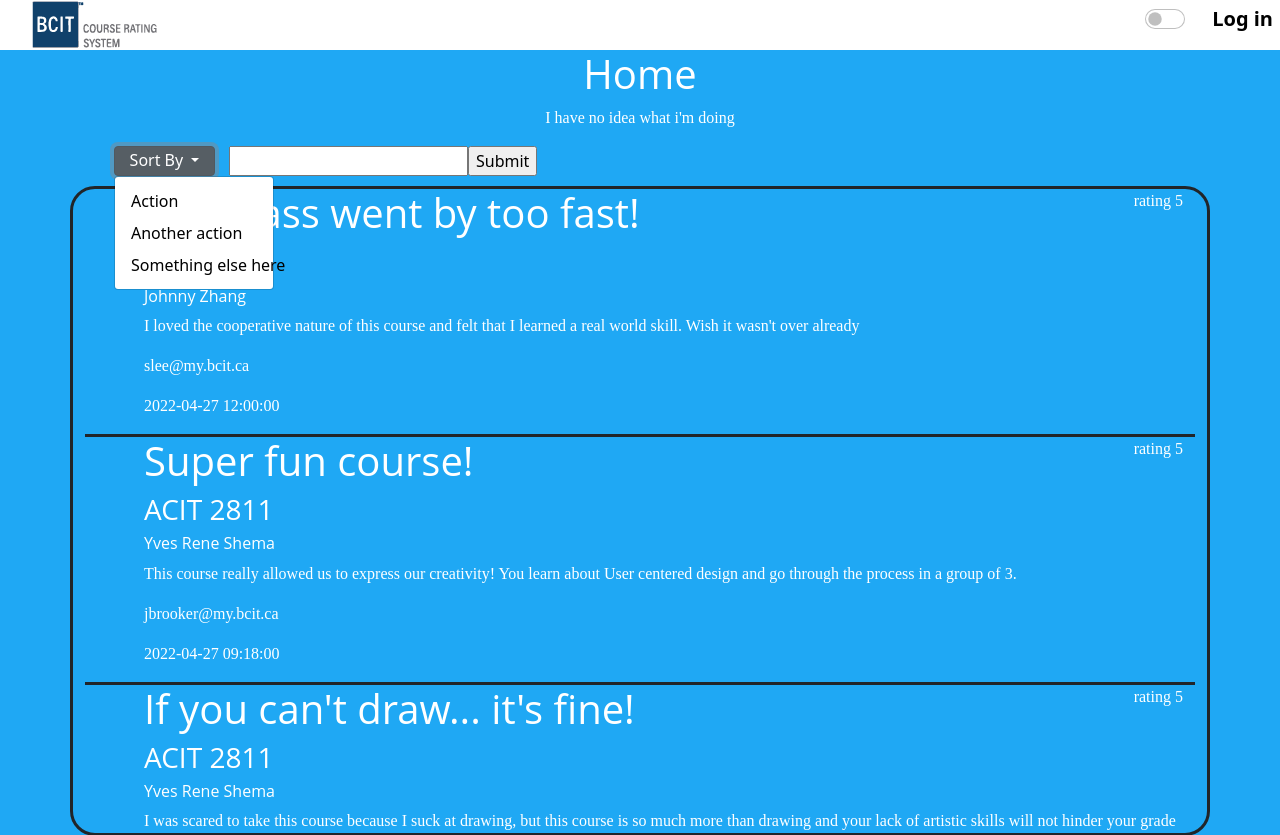
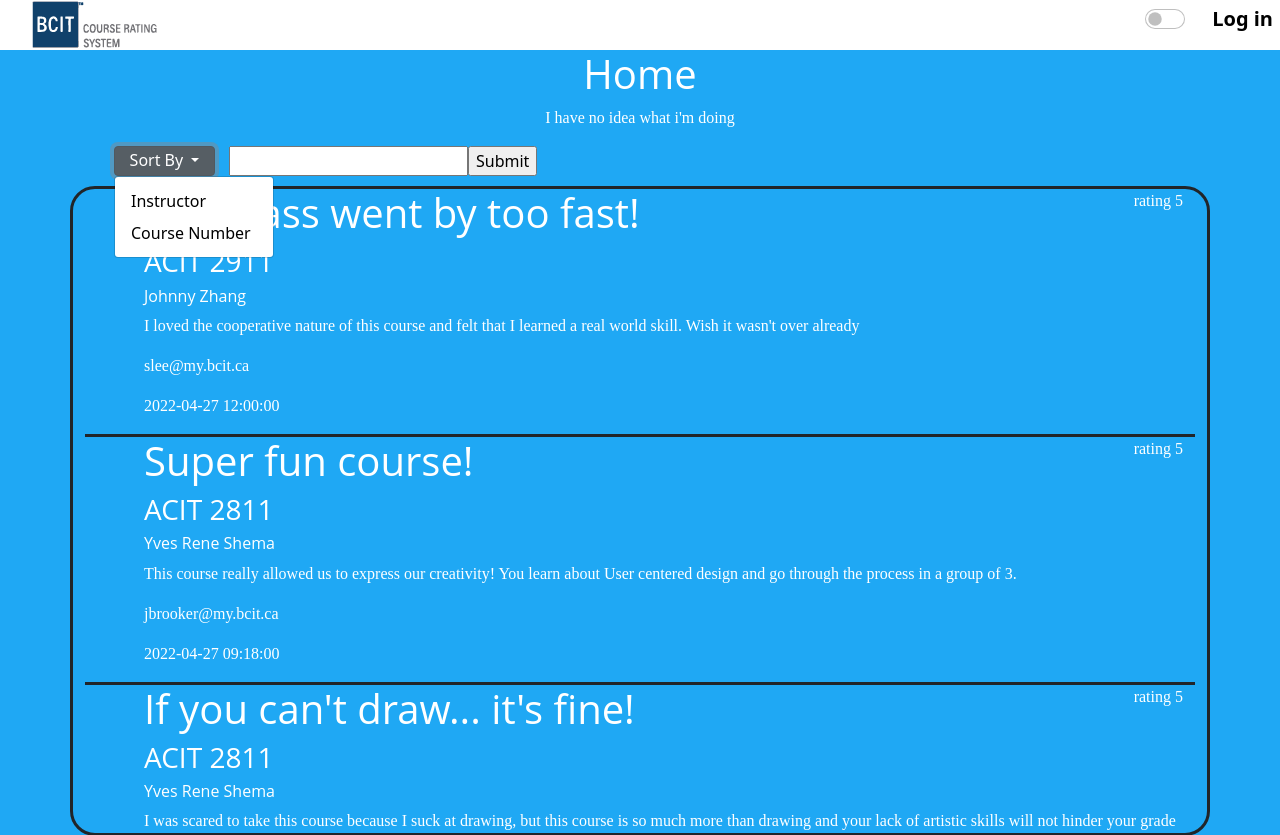
Before and after one commit to Langelozzi/2911-group21, a Flask app: page / in a window 1280 px wide, after a click on "Sort By". Shown: the top 835 px of the page. Run offline with Flask 2, Linux system fonts and the light colour scheme.

Commit message:
Change Droop menu Item
Signed-off-by: waifu pilot <q1233443@hotmail.com>

```diff
--- a/templates/home.html
+++ b/templates/home.html
@@ -38,12 +38,11 @@
                         <a class="btn btn-secondary dropdown-toggle" href="#" role="button" id="dropdownMenuLink" data-toggle="dropdown" aria-haspopup="true" aria-expanded="false">
                           Sort By
                         </a>
-                      <div class="dropdown-menu" aria-labelledby="dropdownMenuLink">
-                          <a class="dropdown-item" href="#">Action</a>
-                          <a class="dropdown-item" href="#">Another action</a>
-                          <a class="dropdown-item" href="#">Something else here</a>
+                        <div class="dropdown-menu" aria-labelledby="dropdownMenuLink">
+                            <a class="dropdown-item" href="#">Instructor</a>
+                            <a class="dropdown-item" href="#">Course Number</a>
                         </div>
-                      </div>
+                    </div>
                 </li>
 
                 <li>
```
